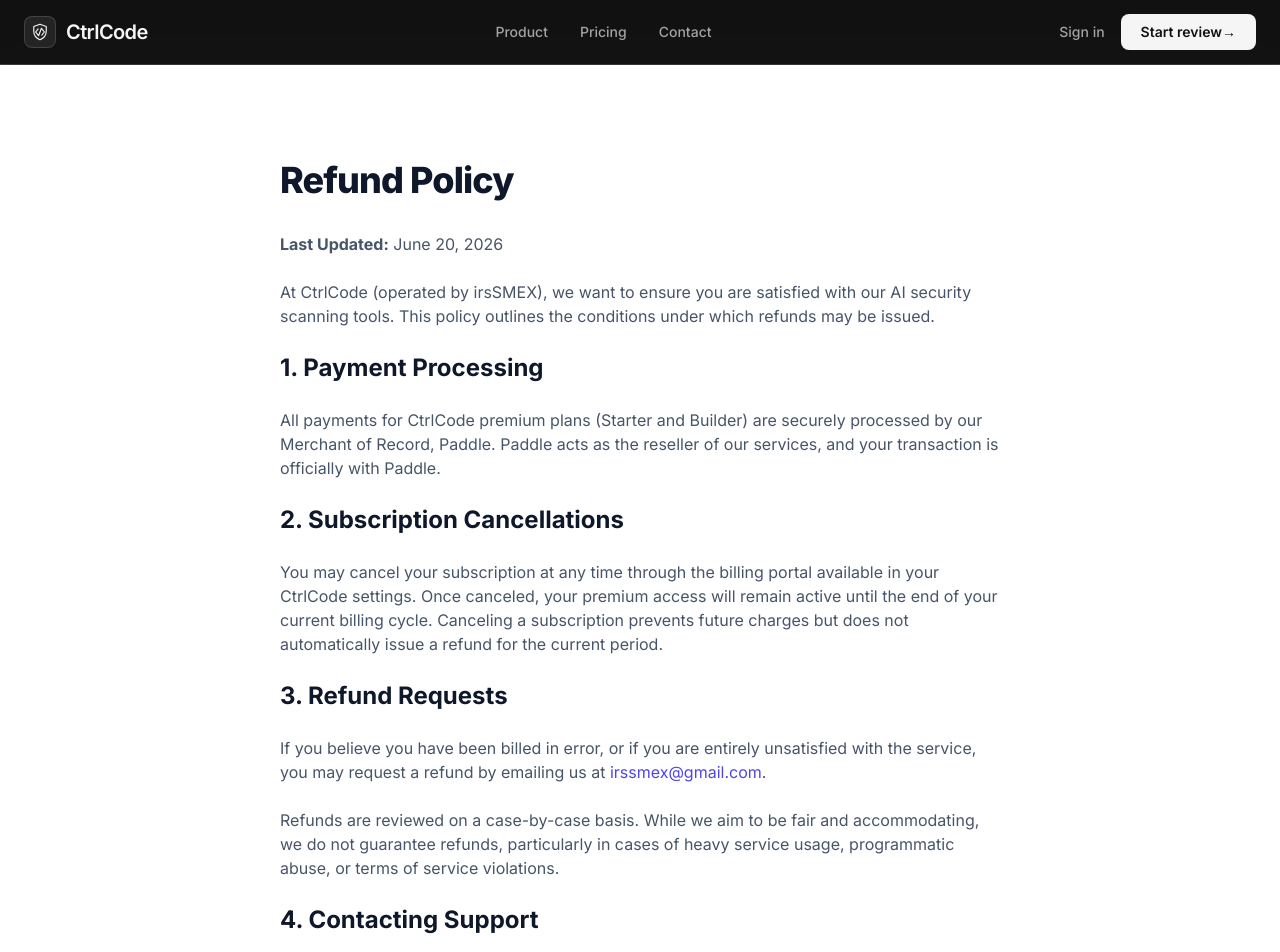
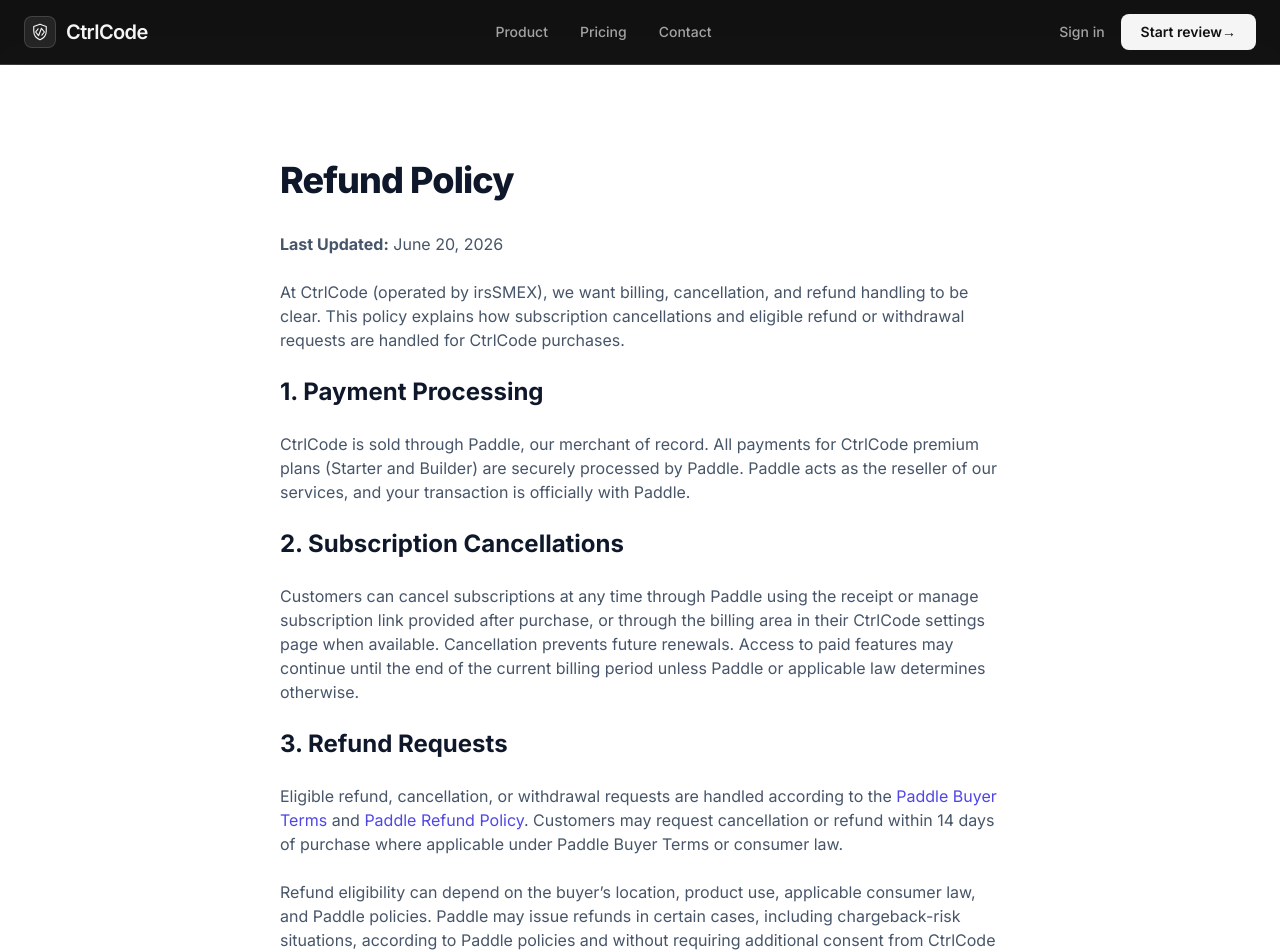
Before and after one commit to Haris17-irsSMEX/vibesafe, a Next.js app: page /refund in a window 1280 px wide. Shown: the top 952 px of the page. Built offline with nearby package versions, Linux system fonts and the light colour scheme.

Commit message:
fix paddle refund policy compliance

```diff
--- a/app/checkout/page.tsx
+++ b/app/checkout/page.tsx
@@ -195,6 +195,14 @@
               </p>
             </div>
 
+            <div className="mt-4 rounded-xl border border-cc-border bg-cc-secondary p-4">
+              <p className="text-xs leading-5 text-cc-muted">
+                Subscriptions can be canceled at any time. Eligible refund or withdrawal
+                requests are handled according to Paddle Buyer Terms and Paddle Refund
+                Policy.
+              </p>
+            </div>
+
             <CheckoutClient plan={requestedPlan} />
           </div>
         </div>
--- a/app/refund/page.tsx
+++ b/app/refund/page.tsx
@@ -12,30 +12,30 @@
             <p><strong>Last Updated:</strong> {new Date().toLocaleDateString('en-US', { month: 'long', day: 'numeric', year: 'numeric' })}</p>
 
             <p>
-              At CtrlCode (operated by irsSMEX), we want to ensure you are satisfied with our AI security scanning tools. This policy outlines the conditions under which refunds may be issued.
+              At CtrlCode (operated by irsSMEX), we want billing, cancellation, and refund handling to be clear. This policy explains how subscription cancellations and eligible refund or withdrawal requests are handled for CtrlCode purchases.
             </p>
 
             <h2 className="text-2xl font-bold text-slate-900 mt-12 mb-4">1. Payment Processing</h2>
             <p>
-              All payments for CtrlCode premium plans (Starter and Builder) are securely processed by our Merchant of Record, Paddle. Paddle acts as the reseller of our services, and your transaction is officially with Paddle.
+              CtrlCode is sold through Paddle, our merchant of record. All payments for CtrlCode premium plans (Starter and Builder) are securely processed by Paddle. Paddle acts as the reseller of our services, and your transaction is officially with Paddle.
             </p>
 
             <h2 className="text-2xl font-bold text-slate-900 mt-12 mb-4">2. Subscription Cancellations</h2>
             <p>
-              You may cancel your subscription at any time through the billing portal available in your CtrlCode settings. Once canceled, your premium access will remain active until the end of your current billing cycle. Canceling a subscription prevents future charges but does not automatically issue a refund for the current period.
+              Customers can cancel subscriptions at any time through Paddle using the receipt or manage subscription link provided after purchase, or through the billing area in their CtrlCode settings page when available. Cancellation prevents future renewals. Access to paid features may continue until the end of the current billing period unless Paddle or applicable law determines otherwise.
             </p>
 
             <h2 className="text-2xl font-bold text-slate-900 mt-12 mb-4">3. Refund Requests</h2>
             <p>
-              If you believe you have been billed in error, or if you are entirely unsatisfied with the service, you may request a refund by emailing us at <a href="mailto:irssmex@gmail.com" className="text-indigo-600 hover:underline">irssmex@gmail.com</a>.
+              Eligible refund, cancellation, or withdrawal requests are handled according to the <a href="https://www.paddle.com/legal/buyer-terms" className="text-indigo-600 hover:underline">Paddle Buyer Terms</a> and <a href="https://www.paddle.com/legal/refund-policy" className="text-indigo-600 hover:underline">Paddle Refund Policy</a>. Customers may request cancellation or refund within 14 days of purchase where applicable under Paddle Buyer Terms or consumer law.
             </p>
             <p>
-              Refunds are reviewed on a case-by-case basis. While we aim to be fair and accommodating, we do not guarantee refunds, particularly in cases of heavy service usage, programmatic abuse, or terms of service violations.
+              Refund eligibility can depend on the buyer’s location, product use, applicable consumer law, and Paddle policies. Paddle may issue refunds in certain cases, including chargeback-risk situations, according to Paddle policies and without requiring additional consent from CtrlCode where Paddle determines a refund is appropriate. Taxes and refund timing are handled by Paddle where applicable.
             </p>
 
             <h2 className="text-2xl font-bold text-slate-900 mt-12 mb-4">4. Contacting Support</h2>
             <p>
-              When requesting a refund, please include your account email and a brief explanation of why you are requesting the refund. This helps us improve CtrlCode for everyone.
+              For refund or billing help, customers can contact Paddle through the receipt or manage subscription link sent after purchase. Customers can also contact CtrlCode support at <a href="mailto:irssmex@gmail.com" className="text-indigo-600 hover:underline">irssmex@gmail.com</a>. When contacting support, please include your account email and a brief explanation of the billing issue so we can help route the request.
             </p>
             <p>
               Contact: <a href="mailto:irssmex@gmail.com" className="text-indigo-600 hover:underline">irssmex@gmail.com</a>
--- a/app/terms/page.tsx
+++ b/app/terms/page.tsx
@@ -32,7 +32,7 @@
 
             <h2 className="text-2xl font-bold text-slate-900 mt-12 mb-4">4. Paid Plans and Billing</h2>
             <p>
-              Certain features of CtrlCode are available only under paid subscription plans. All payments are securely processed by our Merchant of Record, Paddle. By subscribing, you agree to Paddle’s terms of service and billing policies. Subscriptions automatically renew unless canceled prior to the renewal date.
+              Certain features of CtrlCode are available only under paid subscription plans. Payments, subscriptions, cancellations, and eligible refunds are processed by Paddle, our merchant of record. Paid plans renew monthly until canceled. You may cancel your subscription at any time, and cancellation prevents future renewals. Refund and withdrawal requests are handled according to <a href="https://www.paddle.com/legal/buyer-terms" className="text-indigo-600 hover:underline">Paddle Buyer Terms</a> and <a href="https://www.paddle.com/legal/refund-policy" className="text-indigo-600 hover:underline">Paddle Refund Policy</a>.
             </p>
 
             <h2 className="text-2xl font-bold text-slate-900 mt-12 mb-4">5. Acceptable Use</h2>
```
